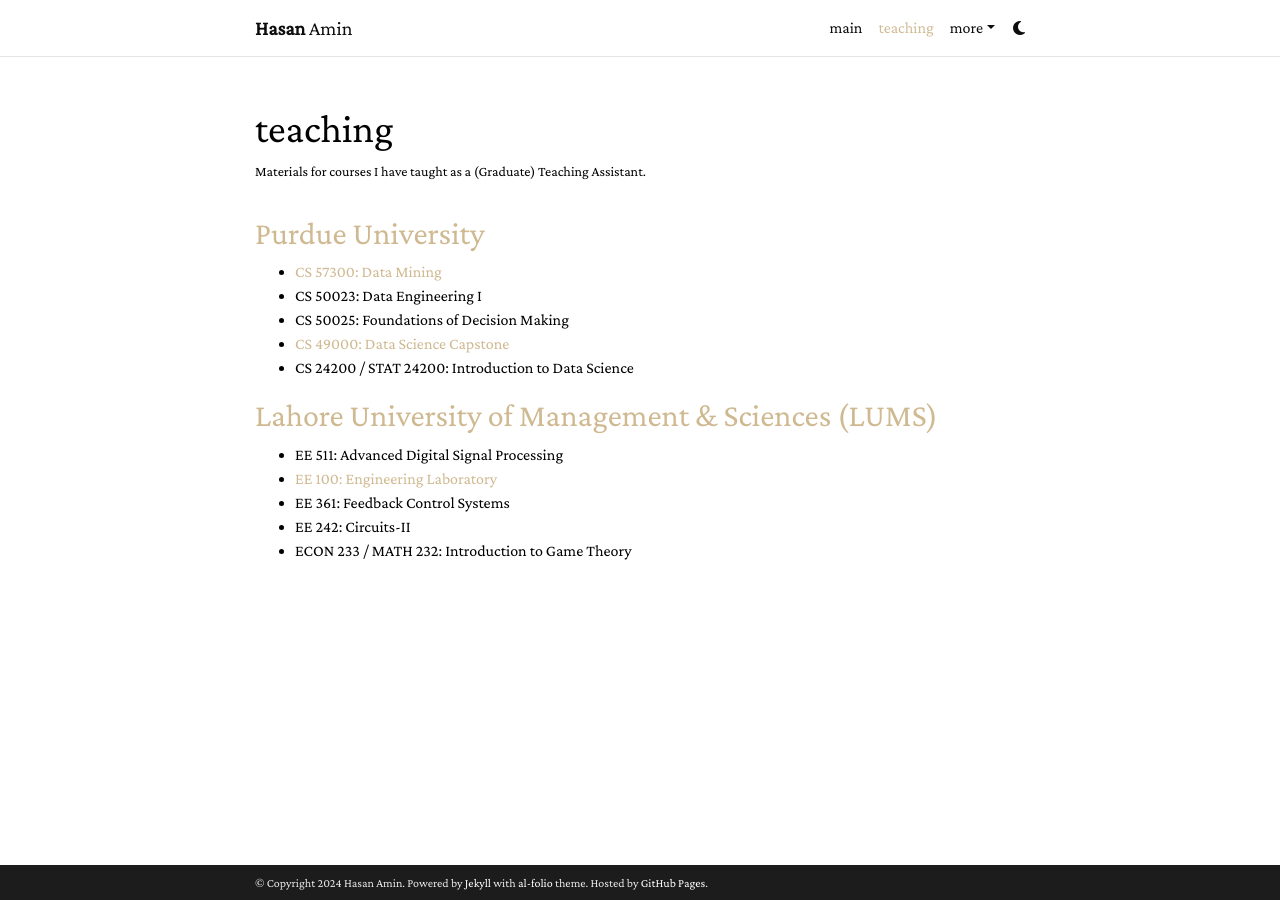
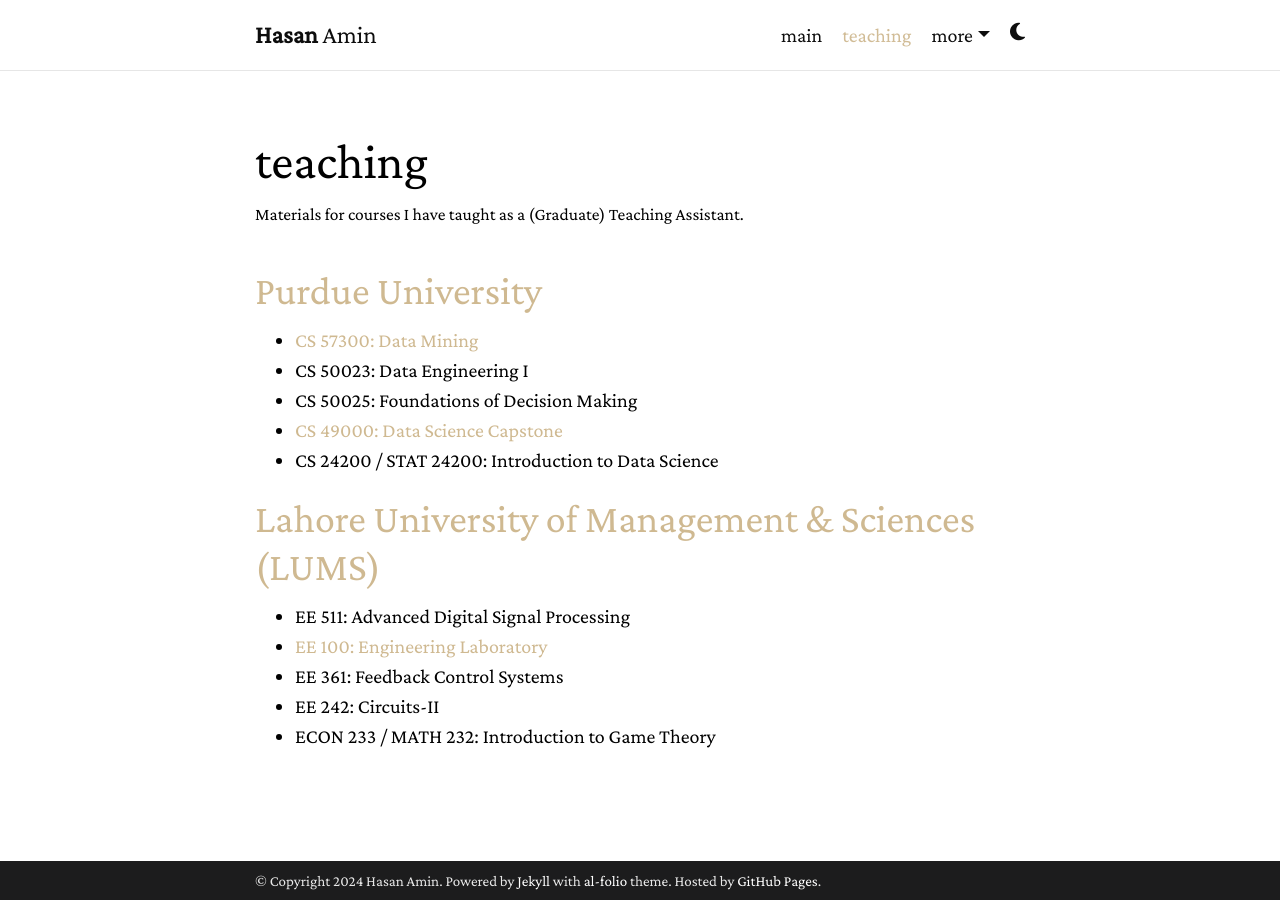
Before and after one commit to shasanamin/shasanamin.github.io, a Jekyll site: the page built from _pages/teaching.md, in a window 1280 px wide. Built offline with Jekyll 4.4.1, drawn with Linux system fonts in a browser that asks for light colours; comment, search, counter and statistics services are not loaded; a style sheet for code colours, icons or effects is not loaded.

Commit message:
update font

```diff
--- a/_sass/_base.scss
+++ b/_sass/_base.scss
@@ -18,6 +18,9 @@
 strong {
   font-family: "Crimson Pro", serif;
   color: var(--global-text-color);
+}
+html{
+  font-size: 20px;
 }
 
 hr {
```
